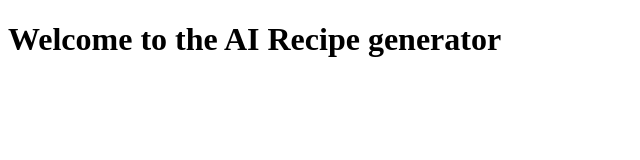
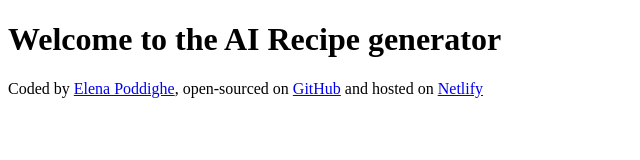
Before and after one commit to elenapoddighe/my-AI-generator, a plain HTML site: page index.html in a window 1280 px wide. Shown: the whole page, without its empty margins (0-640 px from the left). Drawn offline with Linux system fonts and the light colour scheme.

Commit message:
Added footer
- Added footer and its links

```diff
--- a/index.html
+++ b/index.html
@@ -11,6 +11,11 @@
 <body>
     <h1>Welcome to the AI Recipe generator</h1>
 
+    <footer>Coded by <a href="https://github.com/elenapoddighe" target="_blank">Elena Poddighe</a>, open-sourced on <a
+            href="https://github.com/elenapoddighe/my-AI-generator" target="_blank">GitHub</a> and hosted on <a
+            href="https://6578637dd2207c0c0fd1f061--elenas-ai-generator.netlify.app/" target="_blank">Netlify</a>
+    </footer>
+
     <script src="src/index.js"></script>
 </body>
 
```
